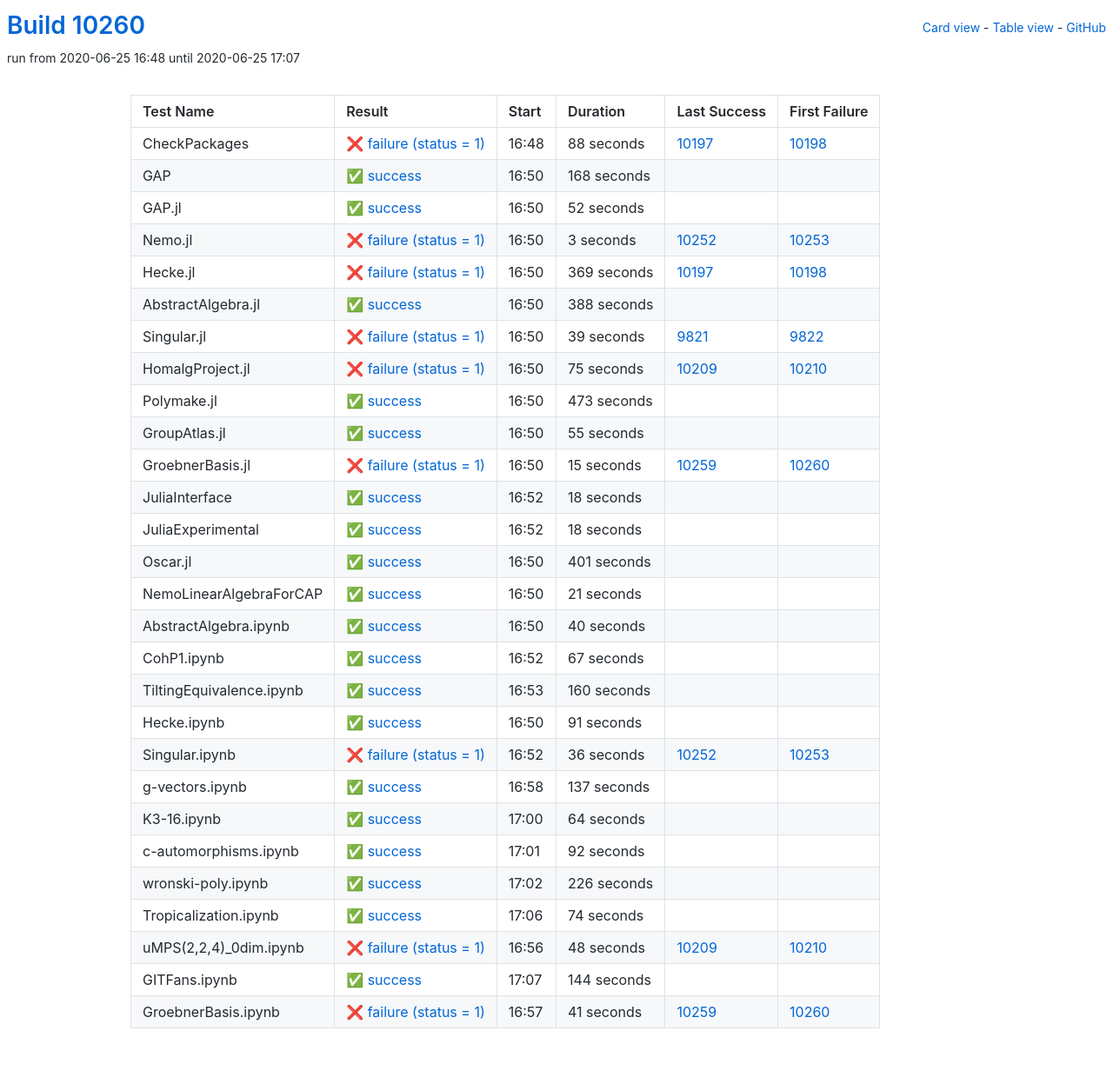
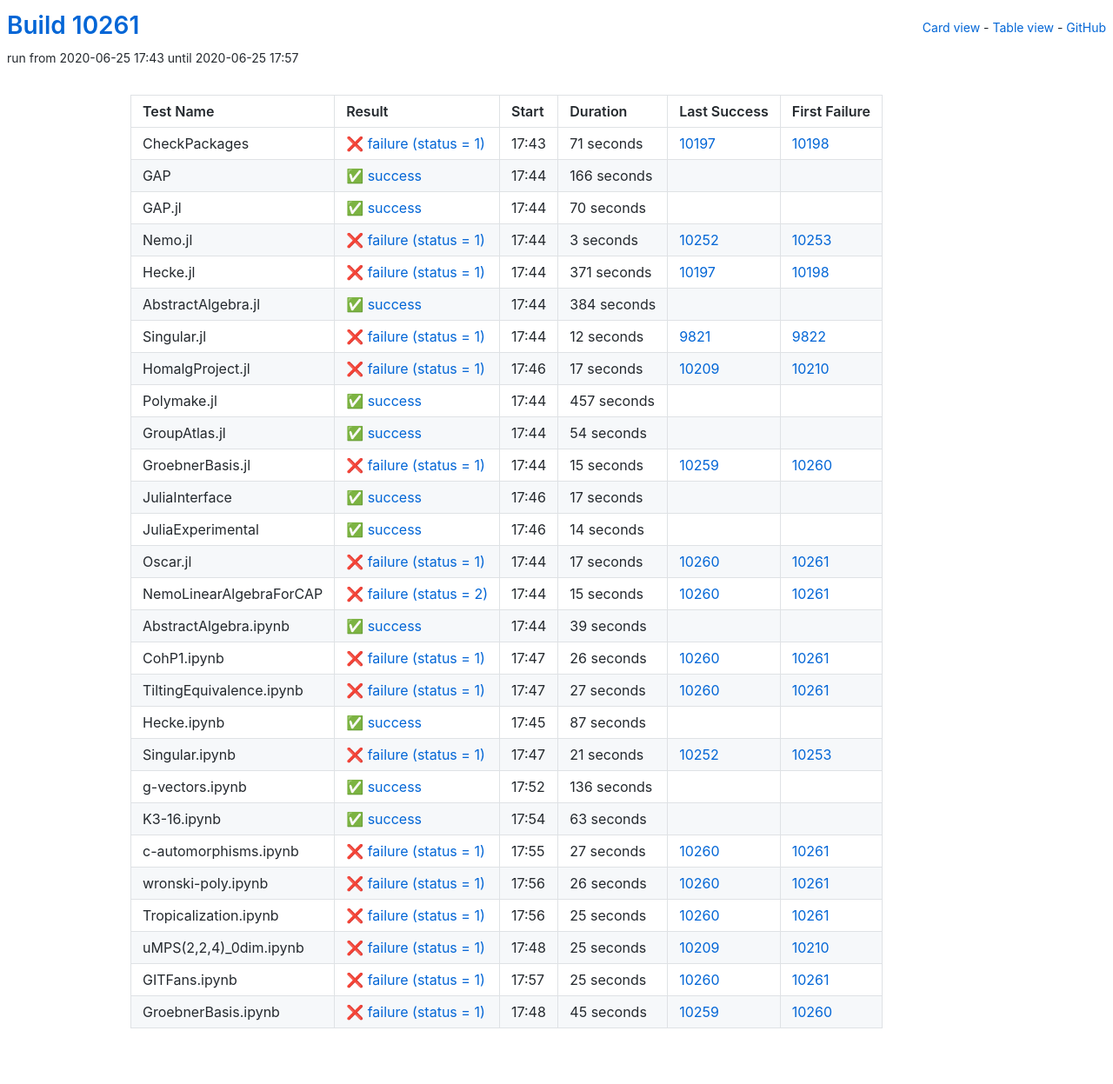
Before and after one commit to oscar-system/oscar-ci-status, a Jekyll site: the page built from table.html, in a window 1280 px wide. Shown: the whole page at 87% size. Built offline with Jekyll 4.4.1, drawn with Linux system fonts in a browser that asks for light colours.

Commit message:
Build #10261

```diff
--- a/_data/ci.yml
+++ b/_data/ci.yml
@@ -1,6 +1,6 @@
 ---
-build: 10260
-build_url: https://oscarci.mathematik.uni-kl.de/job/oscar/10260/
+build: 10261
+build_url: https://oscarci.mathematik.uni-kl.de/job/oscar/10261/
 job: oscar
 organization: oscar-system
 repo: oscar-ci-status
@@ -8,44 +8,44 @@ repourl: https://github.com/oscar-system/oscar-ci-status
 tests:
 - name: CheckPackages
   id: checkpackages
-  log: https://oscarci.mathematik.uni-kl.de/job/oscar/10260/artifact/logs/build-10260/CheckPackages.log
-  start: 2020-06-25 16:48
+  log: https://oscarci.mathematik.uni-kl.de/job/oscar/10261/artifact/logs/build-10261/CheckPackages.log
+  start: 2020-06-25 17:43
   success: false
   exitcode: 1
   status: failure
-  duration: 88
+  duration: 71
   last_success: 10197
   last_success_url: https://oscarci.mathematik.uni-kl.de/job/oscar/10197/
   first_failure: 10198
   first_failure_url: https://oscarci.mathematik.uni-kl.de/job/oscar/10198/
 - name: GAP
   id: gap
-  log: https://oscarci.mathematik.uni-kl.de/job/oscar/10260/artifact/logs/build-10260/GAP.log
-  start: 2020-06-25 16:50
+  log: https://oscarci.mathematik.uni-kl.de/job/oscar/10261/artifact/logs/build-10261/GAP.log
+  start: 2020-06-25 17:44
   success: true
   exitcode: 0
   status: success
-  duration: 168
+  duration: 166
   last_success: false
   last_success_url:
   first_failure: false
   first_failure_url:
 - name: GAP.jl
   id: gap-jl
-  log: https://oscarci.mathematik.uni-kl.de/job/oscar/10260/artifact/logs/build-10260/GAP.jl.log
-  start: 2020-06-25 16:50
+  log: https://oscarci.mathematik.uni-kl.de/job/oscar/10261/artifact/logs/build-10261/GAP.jl.log
+  start: 2020-06-25 17:44
   success: true
   exitcode: 0
   status: success
-  duration: 52
+  duration: 70
   last_success: false
   last_success_url:
   first_failure: false
   first_failure_url:
 - name: Nemo.jl
   id: nemo-jl
-  log: https://oscarci.mathematik.uni-kl.de/job/oscar/10260/artifact/logs/build-10260/Nemo.jl.log
-  start: 2020-06-25 16:50
+  log: https://oscarci.mathematik.uni-kl.de/job/oscar/10261/artifact/logs/build-10261/Nemo.jl.log
+  start: 2020-06-25 17:44
   success: false
   exitcode: 1
   status: failure
@@ -56,80 +56,80 @@ tests:
   first_failure_url: https://oscarci.mathematik.uni-kl.de/job/oscar/10253/
 - name: Hecke.jl
   id: hecke-jl
-  log: https://oscarci.mathematik.uni-kl.de/job/oscar/10260/artifact/logs/build-10260/Hecke.jl.log
-  start: 2020-06-25 16:50
+  log: https://oscarci.mathematik.uni-kl.de/job/oscar/10261/artifact/logs/build-10261/Hecke.jl.log
+  start: 2020-06-25 17:44
   success: false
   exitcode: 1
   status: failure
-  duration: 369
+  duration: 371
   last_success: 10197
   last_success_url: https://oscarci.mathematik.uni-kl.de/job/oscar/10197/
   first_failure: 10198
   first_failure_url: https://oscarci.mathematik.uni-kl.de/job/oscar/10198/
 - name: AbstractAlgebra.jl
   id: abstractalgebra-jl
-  log: https://oscarci.mathematik.uni-kl.de/job/oscar/10260/artifact/logs/build-10260/AbstractAlgebra.jl.log
-  start: 2020-06-25 16:50
+  log: https://oscarci.mathematik.uni-kl.de/job/oscar/10261/artifact/logs/build-10261/AbstractAlgebra.jl.log
+  start: 2020-06-25 17:44
   success: true
   exitcode: 0
   status: success
-  duration: 388
+  duration: 384
   last_success: false
   last_success_url:
   first_failure: false
   first_failure_url:
 - name: Singular.jl
   id: singular-jl
-  log: https://oscarci.mathematik.uni-kl.de/job/oscar/10260/artifact/logs/build-10260/Singular.jl.log
-  start: 2020-06-25 16:50
+  log: https://oscarci.mathematik.uni-kl.de/job/oscar/10261/artifact/logs/build-10261/Singular.jl.log
+  start: 2020-06-25 17:44
   success: false
   exitcode: 1
   status: failure
-  duration: 39
+  duration: 12
   last_success: 9821
   last_success_url: https://oscarci.mathematik.uni-kl.de/job/oscar/9821/
   first_failure: 9822
   first_failure_url: https://oscarci.mathematik.uni-kl.de/job/oscar/9822/
 - name: HomalgProject.jl
   id: homalgproject-jl
-  log: https://oscarci.mathematik.uni-kl.de/job/oscar/10260/artifact/logs/build-10260/HomalgProject.jl.log
-  start: 2020-06-25 16:50
+  log: https://oscarci.mathematik.uni-kl.de/job/oscar/10261/artifact/logs/build-10261/HomalgProject.jl.log
+  start: 2020-06-25 17:46
   success: false
   exitcode: 1
   status: failure
-  duration: 75
+  duration: 17
   last_success: 10209
   last_success_url: https://oscarci.mathematik.uni-kl.de/job/oscar/10209/
   first_failure: 10210
   first_failure_url: https://oscarci.mathematik.uni-kl.de/job/oscar/10210/
 - name: Polymake.jl
   id: polymake-jl
-  log: https://oscarci.mathematik.uni-kl.de/job/oscar/10260/artifact/logs/build-10260/Polymake.jl.log
-  start: 2020-06-25 16:50
+  log: https://oscarci.mathematik.uni-kl.de/job/oscar/10261/artifact/logs/build-10261/Polymake.jl.log
+  start: 2020-06-25 17:44
   success: true
   exitcode: 0
   status: success
-  duration: 473
+  duration: 457
   last_success: false
   last_success_url:
   first_failure: false
   first_failure_url:
 - name: GroupAtlas.jl
   id: groupatlas-jl
-  log: https://oscarci.mathematik.uni-kl.de/job/oscar/10260/artifact/logs/build-10260/GroupAtlas.jl.log
-  start: 2020-06-25 16:50
+  log: https://oscarci.mathematik.uni-kl.de/job/oscar/10261/artifact/logs/build-10261/GroupAtlas.jl.log
+  start: 2020-06-25 17:44
   success: true
   exitcode: 0
   status: success
-  duration: 55
+  duration: 54
   last_success: false
   last_success_url:
   first_failure: false
   first_failure_url:
 - name: GroebnerBasis.jl
   id: groebnerbasis-jl
-  log: https://oscarci.mathematik.uni-kl.de/job/oscar/10260/artifact/logs/build-10260/GroebnerBasis.jl.log
-  start: 2020-06-25 16:50
+  log: https://oscarci.mathematik.uni-kl.de/job/oscar/10261/artifact/logs/build-10261/GroebnerBasis.jl.log
+  start: 2020-06-25 17:44
   success: false
   exitcode: 1
   status: failure
@@ -140,204 +140,204 @@ tests:
   first_failure_url: https://oscarci.mathematik.uni-kl.de/job/oscar/10260/
 - name: JuliaInterface
   id: juliainterface
-  log: https://oscarci.mathematik.uni-kl.de/job/oscar/10260/artifact/logs/build-10260/JuliaInterface.log
-  start: 2020-06-25 16:52
+  log: https://oscarci.mathematik.uni-kl.de/job/oscar/10261/artifact/logs/build-10261/JuliaInterface.log
+  start: 2020-06-25 17:46
   success: true
   exitcode: 0
   status: success
-  duration: 18
+  duration: 17
   last_success: false
   last_success_url:
   first_failure: false
   first_failure_url:
 - name: JuliaExperimental
   id: juliaexperimental
-  log: https://oscarci.mathematik.uni-kl.de/job/oscar/10260/artifact/logs/build-10260/JuliaExperimental.log
-  start: 2020-06-25 16:52
+  log: https://oscarci.mathematik.uni-kl.de/job/oscar/10261/artifact/logs/build-10261/JuliaExperimental.log
+  start: 2020-06-25 17:46
   success: true
   exitcode: 0
   status: success
-  duration: 18
+  duration: 14
   last_success: false
   last_success_url:
   first_failure: false
   first_failure_url:
 - name: Oscar.jl
   id: oscar-jl
-  log: https://oscarci.mathematik.uni-kl.de/job/oscar/10260/artifact/logs/build-10260/Oscar.jl.log
-  start: 2020-06-25 16:50
+  log: https://oscarci.mathematik.uni-kl.de/job/oscar/10261/artifact/logs/build-10261/Oscar.jl.log
+  start: 2020-06-25 17:44
+  success: false
+  exitcode: 1
+  status: failure
+  duration: 17
+  last_success: 10260
+  last_success_url: https://oscarci.mathematik.uni-kl.de/job/oscar/10260/
+  first_failure: 10261
+  first_failure_url: https://oscarci.mathematik.uni-kl.de/job/oscar/10261/
+- name: NemoLinearAlgebraForCAP
+  id: nemolinearalgebraforcap
+  log: https://oscarci.mathematik.uni-kl.de/job/oscar/10261/artifact/logs/build-10261/NemoLinearAlgebraForCAP.log
+  start: 2020-06-25 17:44
+  success: false
+  exitcode: 2
+  status: failure
+  duration: 15
+  last_success: 10260
+  last_success_url: https://oscarci.mathematik.uni-kl.de/job/oscar/10260/
+  first_failure: 10261
+  first_failure_url: https://oscarci.mathematik.uni-kl.de/job/oscar/10261/
+- name: AbstractAlgebra.ipynb
+  id: abstractalgebra-ipynb
+  log: https://oscarci.mathematik.uni-kl.de/job/oscar/10261/artifact/logs/build-10261/AbstractAlgebra.ipynb.log
+  start: 2020-06-25 17:44
   success: true
   exitcode: 0
   status: success
-  duration: 401
-  last_success: false
-  last_success_url:
-  first_failure: false
-  first_failure_url:
-- name: NemoLinearAlgebraForCAP
-  id: nemolinearalgebraforcap
-  log: https://oscarci.mathematik.uni-kl.de/job/oscar/10260/artifact/logs/build-10260/NemoLinearAlgebraForCAP.log
-  start: 2020-06-25 16:50
-  success: true
-  exitcode: 0
-  status: success
-  duration: 21
-  last_success: false
-  last_success_url:
-  first_failure: false
-  first_failure_url:
-- name: AbstractAlgebra.ipynb
-  id: abstractalgebra-ipynb
-  log: https://oscarci.mathematik.uni-kl.de/job/oscar/10260/artifact/logs/build-10260/AbstractAlgebra.ipynb.log
-  start: 2020-06-25 16:50
-  success: true
-  exitcode: 0
-  status: success
-  duration: 40
+  duration: 39
   last_success: false
   last_success_url:
   first_failure: false
   first_failure_url:
 - name: CohP1.ipynb
   id: cohp1-ipynb
-  log: https://oscarci.mathematik.uni-kl.de/job/oscar/10260/artifact/logs/build-10260/CohP1.ipynb.log
-  start: 2020-06-25 16:52
+  log: https://oscarci.mathematik.uni-kl.de/job/oscar/10261/artifact/logs/build-10261/CohP1.ipynb.log
+  start: 2020-06-25 17:47
+  success: false
+  exitcode: 1
+  status: failure
+  duration: 26
+  last_success: 10260
+  last_success_url: https://oscarci.mathematik.uni-kl.de/job/oscar/10260/
+  first_failure: 10261
+  first_failure_url: https://oscarci.mathematik.uni-kl.de/job/oscar/10261/
+- name: TiltingEquivalence.ipynb
+  id: tiltingequivalence-ipynb
+  log: https://oscarci.mathematik.uni-kl.de/job/oscar/10261/artifact/logs/build-10261/TiltingEquivalence.ipynb.log
+  start: 2020-06-25 17:47
+  success: false
+  exitcode: 1
+  status: failure
+  duration: 27
+  last_success: 10260
+  last_success_url: https://oscarci.mathematik.uni-kl.de/job/oscar/10260/
+  first_failure: 10261
+  first_failure_url: https://oscarci.mathematik.uni-kl.de/job/oscar/10261/
+- name: Hecke.ipynb
+  id: hecke-ipynb
+  log: https://oscarci.mathematik.uni-kl.de/job/oscar/10261/artifact/logs/build-10261/Hecke.ipynb.log
+  start: 2020-06-25 17:45
   success: true
   exitcode: 0
   status: success
-  duration: 67
-  last_success: false
-  last_success_url:
-  first_failure: false
-  first_failure_url:
-- name: TiltingEquivalence.ipynb
-  id: tiltingequivalence-ipynb
-  log: https://oscarci.mathematik.uni-kl.de/job/oscar/10260/artifact/logs/build-10260/TiltingEquivalence.ipynb.log
-  start: 2020-06-25 16:53
-  success: true
-  exitcode: 0
-  status: success
-  duration: 160
-  last_success: false
-  last_success_url:
-  first_failure: false
-  first_failure_url:
-- name: Hecke.ipynb
-  id: hecke-ipynb
-  log: https://oscarci.mathematik.uni-kl.de/job/oscar/10260/artifact/logs/build-10260/Hecke.ipynb.log
-  start: 2020-06-25 16:50
-  success: true
-  exitcode: 0
-  status: success
-  duration: 91
+  duration: 87
   last_success: false
   last_success_url:
   first_failure: false
   first_failure_url:
 - name: Singular.ipynb
   id: singular-ipynb
-  log: https://oscarci.mathematik.uni-kl.de/job/oscar/10260/artifact/logs/build-10260/Singular.ipynb.log
-  start: 2020-06-25 16:52
+  log: https://oscarci.mathematik.uni-kl.de/job/oscar/10261/artifact/logs/build-10261/Singular.ipynb.log
+  start: 2020-06-25 17:47
   success: false
   exitcode: 1
   status: failure
-  duration: 36
+  duration: 21
   last_success: 10252
   last_success_url: https://oscarci.mathematik.uni-kl.de/job/oscar/10252/
   first_failure: 10253
   first_failure_url: https://oscarci.mathematik.uni-kl.de/job/oscar/10253/
 - name: g-vectors.ipynb
   id: g-vectors-ipynb
-  log: https://oscarci.mathematik.uni-kl.de/job/oscar/10260/artifact/logs/build-10260/g-vectors.ipynb.log
-  start: 2020-06-25 16:58
+  log: https://oscarci.mathematik.uni-kl.de/job/oscar/10261/artifact/logs/build-10261/g-vectors.ipynb.log
+  start: 2020-06-25 17:52
   success: true
   exitcode: 0
   status: success
-  duration: 137
+  duration: 136
   last_success: false
   last_success_url:
   first_failure: false
   first_failure_url:
 - name: K3-16.ipynb
   id: k3-16-ipynb
-  log: https://oscarci.mathematik.uni-kl.de/job/oscar/10260/artifact/logs/build-10260/K3-16.ipynb.log
-  start: 2020-06-25 17:00
+  log: https://oscarci.mathematik.uni-kl.de/job/oscar/10261/artifact/logs/build-10261/K3-16.ipynb.log
+  start: 2020-06-25 17:54
   success: true
   exitcode: 0
   status: success
-  duration: 64
+  duration: 63
   last_success: false
   last_success_url:
   first_failure: false
   first_failure_url:
 - name: c-automorphisms.ipynb
   id: c-automorphisms-ipynb
-  log: https://oscarci.mathematik.uni-kl.de/job/oscar/10260/artifact/logs/build-10260/c-automorphisms.ipynb.log
-  start: 2020-06-25 17:01
-  success: true
-  exitcode: 0
-  status: success
-  duration: 92
-  last_success: false
-  last_success_url:
-  first_failure: false
-  first_failure_url:
-- name: wronski-poly.ipynb
-  id: wronski-poly-ipynb
-  log: https://oscarci.mathematik.uni-kl.de/job/oscar/10260/artifact/logs/build-10260/wronski-poly.ipynb.log
-  start: 2020-06-25 17:02
-  success: true
-  exitcode: 0
-  status: success
-  duration: 226
-  last_success: false
-  last_success_url:
-  first_failure: false
-  first_failure_url:
-- name: Tropicalization.ipynb
-  id: tropicalization-ipynb
-  log: https://oscarci.mathematik.uni-kl.de/job/oscar/10260/artifact/logs/build-10260/Tropicalization.ipynb.log
-  start: 2020-06-25 17:06
-  success: true
-  exitcode: 0
-  status: success
-  duration: 74
-  last_success: false
-  last_success_url:
-  first_failure: false
-  first_failure_url:
-- name: uMPS(2,2,4)_0dim.ipynb
-  id: umps-2-2-4-0dim-ipynb
-  log: https://oscarci.mathematik.uni-kl.de/job/oscar/10260/artifact/logs/build-10260/uMPS-2-2-4-_0dim.ipynb.log
-  start: 2020-06-25 16:56
+  log: https://oscarci.mathematik.uni-kl.de/job/oscar/10261/artifact/logs/build-10261/c-automorphisms.ipynb.log
+  start: 2020-06-25 17:55
   success: false
   exitcode: 1
   status: failure
-  duration: 48
+  duration: 27
+  last_success: 10260
+  last_success_url: https://oscarci.mathematik.uni-kl.de/job/oscar/10260/
+  first_failure: 10261
+  first_failure_url: https://oscarci.mathematik.uni-kl.de/job/oscar/10261/
+- name: wronski-poly.ipynb
+  id: wronski-poly-ipynb
+  log: https://oscarci.mathematik.uni-kl.de/job/oscar/10261/artifact/logs/build-10261/wronski-poly.ipynb.log
+  start: 2020-06-25 17:56
+  success: false
+  exitcode: 1
+  status: failure
+  duration: 26
+  last_success: 10260
+  last_success_url: https://oscarci.mathematik.uni-kl.de/job/oscar/10260/
+  first_failure: 10261
+  first_failure_url: https://oscarci.mathematik.uni-kl.de/job/oscar/10261/
+- name: Tropicalization.ipynb
+  id: tropicalization-ipynb
+  log: https://oscarci.mathematik.uni-kl.de/job/oscar/10261/artifact/logs/build-10261/Tropicalization.ipynb.log
+  start: 2020-06-25 17:56
+  success: false
+  exitcode: 1
+  status: failure
+  duration: 25
+  last_success: 10260
+  last_success_url: https://oscarci.mathematik.uni-kl.de/job/oscar/10260/
+  first_failure: 10261
+  first_failure_url: https://oscarci.mathematik.uni-kl.de/job/oscar/10261/
+- name: uMPS(2,2,4)_0dim.ipynb
+  id: umps-2-2-4-0dim-ipynb
+  log: https://oscarci.mathematik.uni-kl.de/job/oscar/10261/artifact/logs/build-10261/uMPS-2-2-4-_0dim.ipynb.log
+  start: 2020-06-25 17:48
+  success: false
+  exitcode: 1
+  status: failure
+  duration: 25
   last_success: 10209
   last_success_url: https://oscarci.mathematik.uni-kl.de/job/oscar/10209/
   first_failure: 10210
   first_failure_url: https://oscarci.mathematik.uni-kl.de/job/oscar/10210/
 - name: GITFans.ipynb
   id: gitfans-ipynb
-  log: https://oscarci.mathematik.uni-kl.de/job/oscar/10260/artifact/logs/build-10260/GITFans.ipynb.log
-  start: 2020-06-25 17:07
-  success: true
-  exitcode: 0
-  status: success
-  duration: 144
-  last_success: false
-  last_success_url:
-  first_failure: false
-  first_failure_url:
-- name: GroebnerBasis.ipynb
-  id: groebnerbasis-ipynb
-  log: https://oscarci.mathematik.uni-kl.de/job/oscar/10260/artifact/logs/build-10260/GroebnerBasis.ipynb.log
-  start: 2020-06-25 16:57
+  log: https://oscarci.mathematik.uni-kl.de/job/oscar/10261/artifact/logs/build-10261/GITFans.ipynb.log
+  start: 2020-06-25 17:57
   success: false
   exitcode: 1
   status: failure
-  duration: 41
+  duration: 25
+  last_success: 10260
+  last_success_url: https://oscarci.mathematik.uni-kl.de/job/oscar/10260/
+  first_failure: 10261
+  first_failure_url: https://oscarci.mathematik.uni-kl.de/job/oscar/10261/
+- name: GroebnerBasis.ipynb
+  id: groebnerbasis-ipynb
+  log: https://oscarci.mathematik.uni-kl.de/job/oscar/10261/artifact/logs/build-10261/GroebnerBasis.ipynb.log
+  start: 2020-06-25 17:48
+  success: false
+  exitcode: 1
+  status: failure
+  duration: 45
   last_success: 10259
   last_success_url: https://oscarci.mathematik.uni-kl.de/job/oscar/10259/
   first_failure: 10260
```
Also changed, not shown: README.md.
